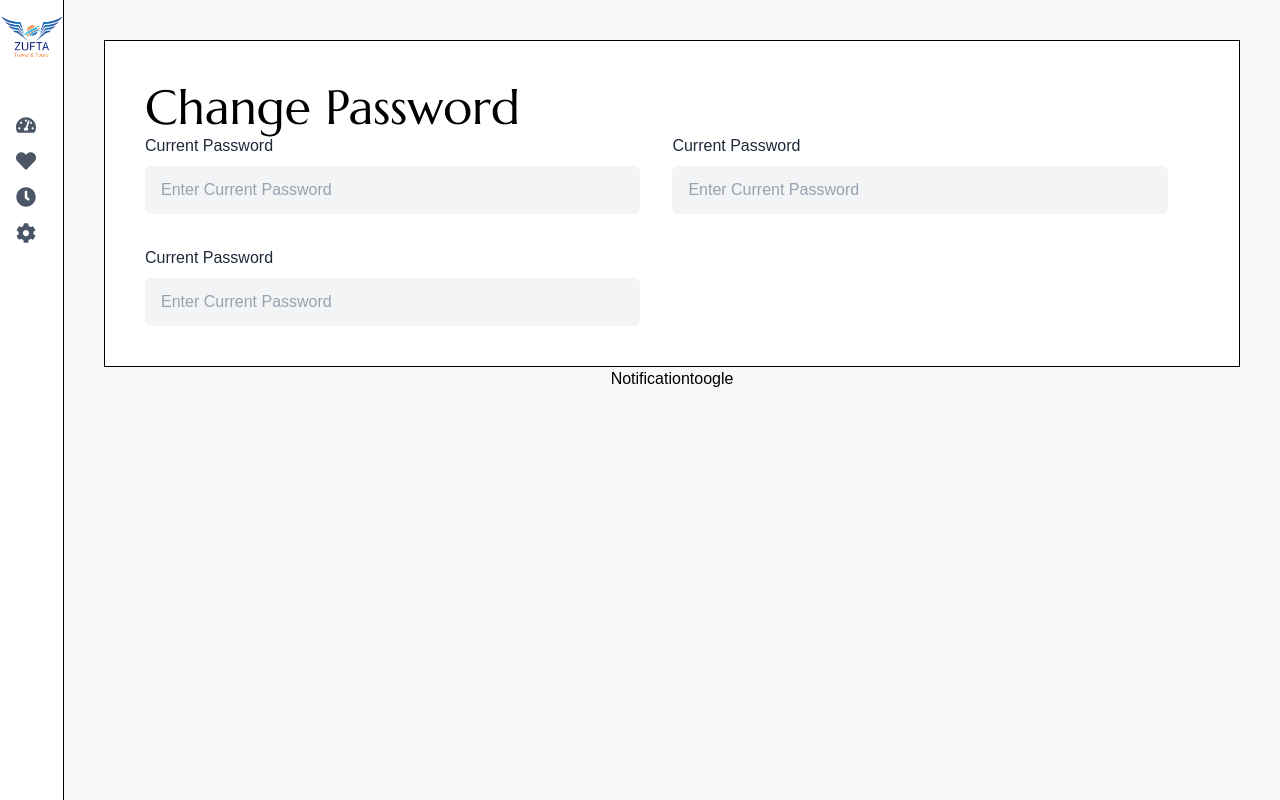
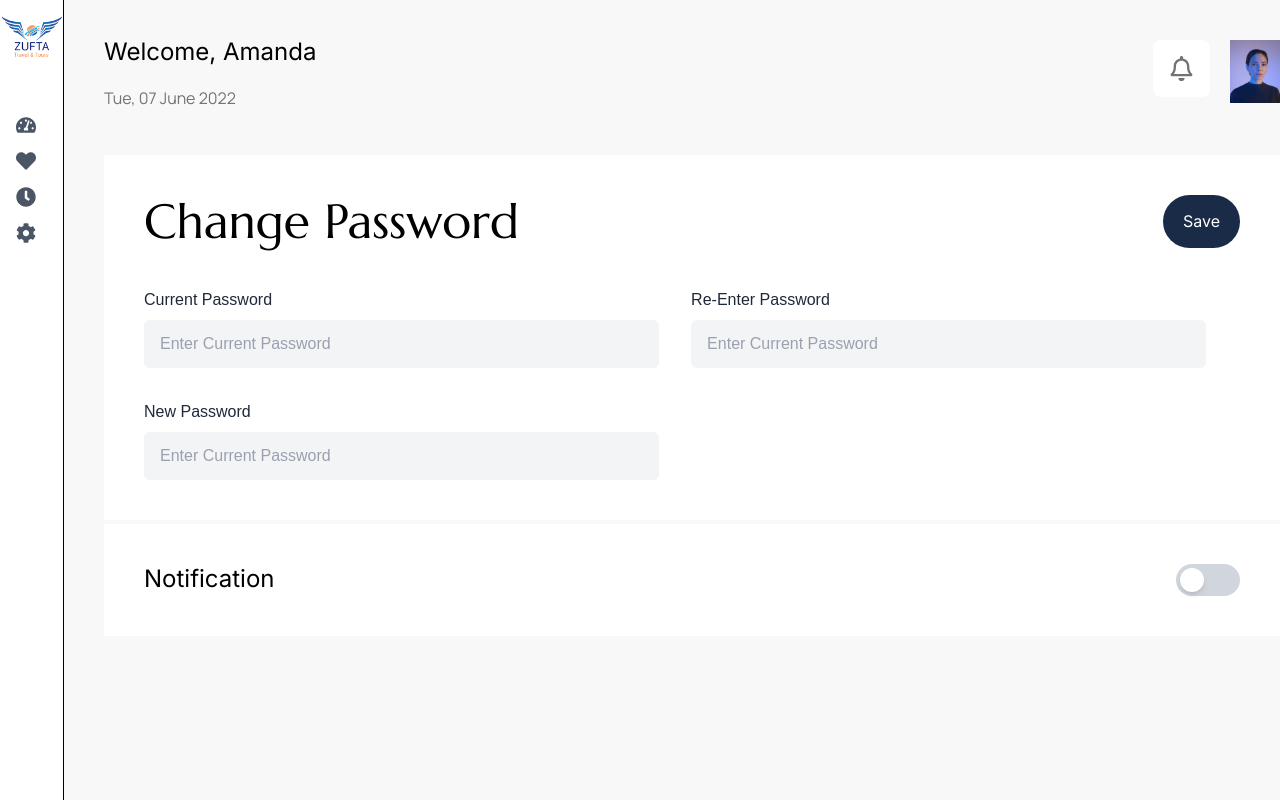
Before and after one commit to ShahbazNadeem/zufta_travels, a Next.js app: page /dashboard/setting in a window 1280 px wide. Built offline with nearby package versions, Linux system fonts and the light colour scheme.

Commit message:
start working on dashboard/setting page

```diff
--- a/src/components/dashboard/dashboardHeader.jsx
+++ b/src/components/dashboard/dashboardHeader.jsx
@@ -1,9 +1,29 @@
+import Image from 'next/image';
 import React from 'react'
+import { FaRegBell, FaUser } from "react-icons/fa";
+import dashboardUserImg from "@/images/dashboard/dashboardUserImg.png"
+import Link from 'next/link';
 
-const dashboardHeader = () => {
-  return (
-    <div>dashboardHeader</div>
-  )
+const DashboardHeader = () => {
+    return (
+        <div className='py-5 md:py-10 flex justify-between items-start flex-wrap'>
+            <div className='flex flex-col gap-5'>
+                <h3>Welcome, Amanda</h3>
+                <p>Tue, 07 June 2022</p>
+            </div>
+            <div className='flex gap-5'>
+                <Link href="/dashboard/setting" className='bg-[#FFFFFF] rounded-lg textColor p-4'>
+                    <FaRegBell size={25} />
+                </Link>
+                <span className='w-[50px] h-[50px]'>
+                    <figure classname=''>
+                        {/* <FaUser size={25} /> */}
+                        <Image src={dashboardUserImg} classname='w-full h-auto object-cover rounded' />
+                    </figure>
+                </span>
+            </div>
+        </div>
+    )
 }
 
-export default dashboardHeader
+export default DashboardHeader
--- a/src/pages/dashboard/setting/index.jsx
+++ b/src/pages/dashboard/setting/index.jsx
@@ -1,15 +1,25 @@
-import React from 'react'
+import React, { useState } from 'react'
 import Sidebar from "@/components/dashboard/Sidebar";
+import DashboardHeader from "@/components/dashboard/DashboardHeader";
 
 const index = () => {
+  const [isToggled, setIsToggled] = useState(false);
+
+  const handleToggle = () => {
+    setIsToggled((prev) => !prev);
+  };
   return (
     <div className='container'>
       <div className="flex">
         <Sidebar />
-        <div className="flex-1 p-10">
-          <div className='bg-white p-10 border'>
-            <h2>Change Password</h2>
-            <div className='flex flex-wrap gap-8'>
+        <div className="flex-1 ps-10 flex flex-col gap-1">
+          <DashboardHeader />
+          <div className='bg-white p-10'>
+            <div className='flex justify-between'>
+              <h2>Change Password</h2>
+              <button>Save</button>
+            </div>
+            <div className='flex flex-wrap gap-8 mt-10'>
               <div className="w-[47%]">
                 <label className="block text-gray-800 font-medium mb-2">Current Password</label>
                 <input
@@ -19,7 +29,7 @@ const index = () => {
                 />
               </div>
               <div className="w-[47%] ">
-                <label className="block text-gray-800 font-medium mb-2">Current Password</label>
+                <label className="block text-gray-800 font-medium mb-2">Re-Enter Password</label>
                 <input
                   type="password"
                   placeholder="Enter Current Password"
@@ -27,7 +37,7 @@ const index = () => {
                 />
               </div>
               <div className="w-[47%]">
-                <label className="block text-gray-800 font-medium mb-2">Current Password</label>
+                <label className="block text-gray-800 font-medium mb-2">New Password</label>
                 <input
                   type="password"
                   placeholder="Enter Current Password"
@@ -37,9 +47,14 @@ const index = () => {
             </div>
           </div>
 
-          <div className='flex justify-center items-center'>
-            Notification
-            <span>toogle</span>
+          <div className='flex justify-between items-center bg-white p-10'>
+            <h3>Notification</h3>
+            <span onClick={handleToggle}
+              className={`w-16 h-8 flex items-center px-1 rounded-full transition-colors duration-300 ${isToggled ? "bg-blue-400" : "bg-gray-300"
+                }`}>
+              <div className={`w-6 h-6 rounded-full bg-white shadow-md transform transition-transform duration-300 ${isToggled ? "translate-x-8" : ""
+                }`} />
+            </span>
           </div>
         </div>
       </div>
```
Also changed, not shown: public/images/dashboard/dashboardUserImg.png (added).
